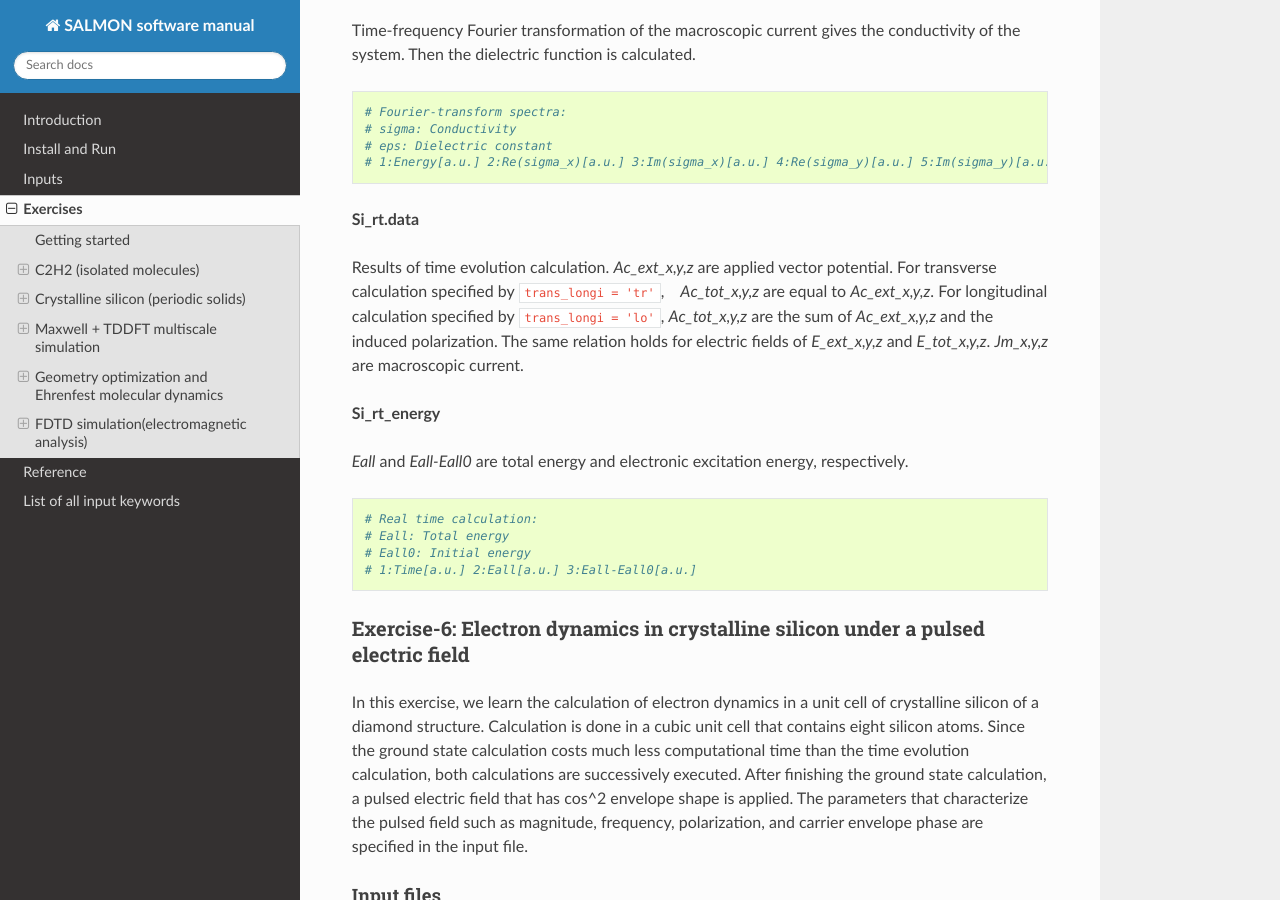
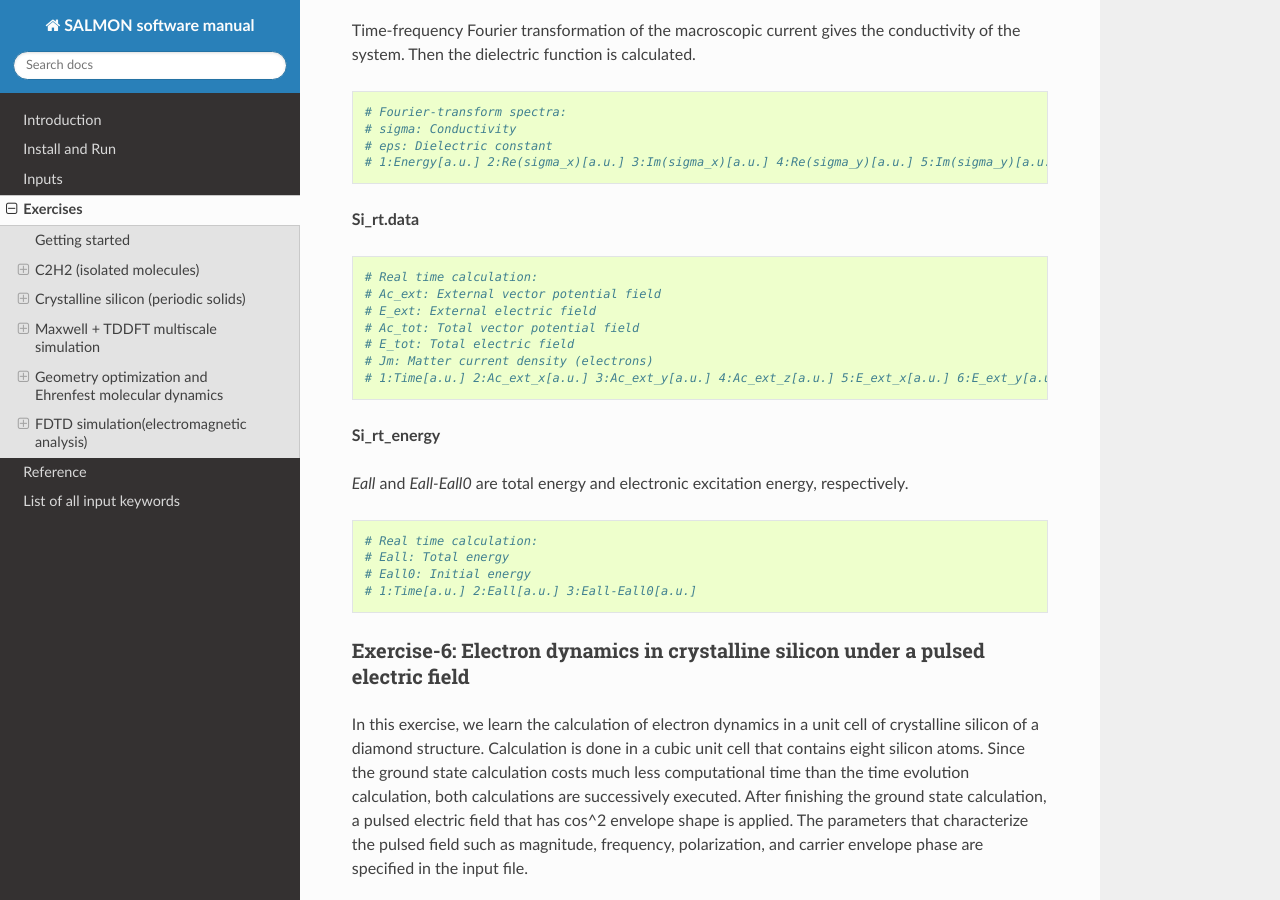
Before and after one commit to SALMON-TDDFT/SALMON-DOCS, a Sphinx documentation site: the page built from source/exercises.rst, in a window 1280 px wide and 900 px high, scrolled down 37742 px. Built offline with Sphinx 7.4.7 and the Read the Docs theme 2.0.0, drawn with Linux system fonts in a browser that asks for light colours; formulas are drawn with MathJax 3.

Commit message:
Update exercises.rst

```diff
--- a/source/exercises.rst
+++ b/source/exercises.rst
@@ -2149,12 +2149,15 @@
 
 **Si_rt.data**
 
-Results of time evolution calculation. *Ac_ext_x,y,z* are applied vector potential.
-For transverse calculation specified by ``trans_longi = 'tr'``,　*Ac_tot_x,y,z* are equal to *Ac_ext_x,y,z*.
-For longitudinal calculation specified by ``trans_longi = 'lo'``,
-*Ac_tot_x,y,z* are the sum of *Ac_ext_x,y,z* and the induced polarization.
-The same relation holds for electric fields of *E_ext_x,y,z* and *E_tot_x,y,z*.
-*Jm_x,y,z* are macroscopic current.
+::
+
+   # Real time calculation:
+   # Ac_ext: External vector potential field
+   # E_ext: External electric field
+   # Ac_tot: Total vector potential field
+   # E_tot: Total electric field
+   # Jm: Matter current density (electrons)
+   # 1:Time[a.u.] 2:Ac_ext_x[a.u.] 3:Ac_ext_y[a.u.] 4:Ac_ext_z[a.u.] 5:E_ext_x[a.u.] 6:E_ext_y[a.u.] 7:E_ext_z[a.u.] 8:Ac_tot_x[a.u.] 9:Ac_tot_y[a.u.] 10:Ac_tot_z[a.u.] 11:E_tot_x[a.u.] 12:E_tot_y[a.u.] 13:E_tot_z[a.u.]  14:Jm_x[a.u.] 15:Jm_y[a.u.] 16:Jm_z[a.u.]
 
 **Si_rt_energy**
 
```
